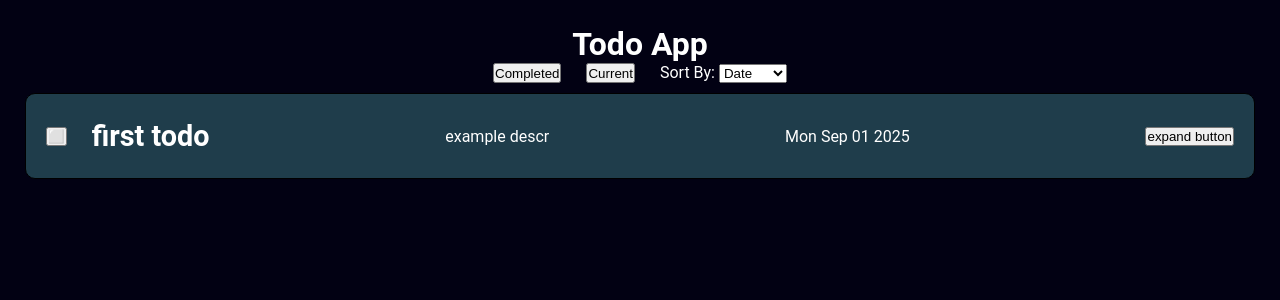
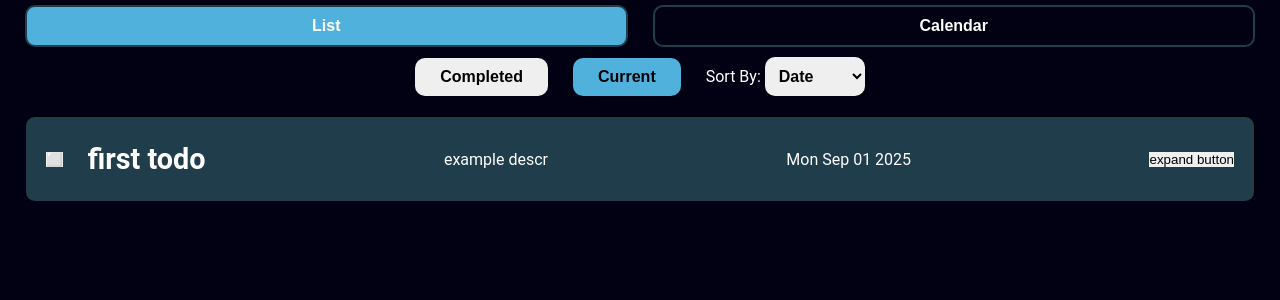
Before and after one commit to tommy-chabiras/Todo-App, a SvelteKit app: page / in a window 1280 px wide. Shown: the top 300 px of the page. Built offline with nearby package versions, Linux system fonts and the light colour scheme.

Commit message:
added some styling and nav for list/calendar view

```diff
--- a/src/app.css
+++ b/src/app.css
@@ -1,15 +1,18 @@
 :root {
 
-	--primary-colour: #1f3d4b;
+	--primary-colour: #51b1dd;
 	--secondary-colour: #facc15;
 
 	--font-colour: #ffffff;
+	--font-secondary-colour: #ffffff;
 	--font-family: "Roboto";
 
-	--font-size: 16px;
-
+	--font-sm: 14px;
+	--font-md: 16px;
+	--font-lg: 20px;
 
 	--bg-colour: #020113;
+	--card-bg-colour: #1f3d4b;
 
 	--spacing: 1rem;
 	--border-r: 10px;
@@ -18,14 +21,17 @@
 * {
 	margin: 0;
 	padding: 0;
+	border: none;
 }
 
 body {
 	background-color: var(--bg-colour);
-	padding: 25px;
+	padding: 5px 25px;
 	color: var(--font-colour);
 	font-family: var(--font-family);
 	user-select: none;
+
+
 }
 
 
--- a/src/lib/components/TodoItem.svelte
+++ b/src/lib/components/TodoItem.svelte
@@ -26,7 +26,7 @@
 		border: 1px solid black;
 		cursor: pointer;
 		border-radius: var(--border-r);
-		background-color: var(--primary-colour);
+		background-color: var(--card-bg-colour);
 		padding: 25px 20px;
 		align-items: center;
 	}
--- a/src/routes/+layout.svelte
+++ b/src/routes/+layout.svelte
@@ -1,13 +1,26 @@
 <script lang="ts">
 	export let data;
 	let filter: "current" | "completed" = "current";
+	let mode: "day" | "week" | "month" = "week";
+	let view: "list" | "calendar" = "list";
 
 	const { todos } = data;
 </script>
 
 <header>
-	<h1>Todo App</h1>
-	<nav>
+	<nav class="main-nav">
+		<button
+			onclick={() => (view = "list")}
+			class={view === "list" ? "active" : ""}>List</button
+		>
+		<button
+			onclick={() => (view = "calendar")}
+			class={view === "calendar" ? "active" : ""}>Calendar</button
+		>
+	</nav>
+</header>
+<nav class="sub-nav">
+	{#if view === "list"}
 		<button
 			onclick={() => (filter = "completed")}
 			class={filter === "completed" ? "active" : ""}>Completed</button
@@ -24,9 +37,21 @@
 				<option value="custom">Custom</option>
 			</select>
 		</div>
-	</nav>
-</header>
-
+	{:else if view === "calendar"}
+		<button
+			onclick={() => (mode = "day")}
+			class={mode === "day" ? "active" : ""}>Day</button
+		>
+		<button
+			onclick={() => (mode = "week")}
+			class={mode === "week" ? "active" : ""}>Week</button
+		>
+		<button
+			onclick={() => (mode = "month")}
+			class={mode === "month" ? "active" : ""}>Month</button
+		>
+	{/if}
+</nav>
 <main>
 	<slot />
 </main>
@@ -40,11 +65,53 @@
 		margin-bottom: 10px;
 	}
 
-	nav {
+	.main-nav > button {
+		background-color: var(--bg-colour);
+		color: var(--font-colour);
+		border: 2px solid var(--card-bg-colour);
+		flex: 1;
+	}
+
+	.sub-nav {
+		display: flex;
+		gap: 25px;
+		margin-bottom: 20px;
+	}
+
+	.main-nav,
+	.sub-nav {
 		display: flex;
 		gap: 25px;
 		justify-content: center;
+		align-items: center;
+	}
+	.main-nav {
+		justify-content: stretch;
 	}
 
+	label {
+		font-size: var(--font-md);
+	}
 
+	button,
+	select {
+		padding: 10px 25px;
+		font-size: var(--font-md);
+		border-radius: var(--border-r);
+		font-weight: bold;
+		cursor: pointer;
+	}
+
+	select {
+		padding: 10px;
+	}
+
+	option:checked {
+		font-weight: bold;
+		background-color: var(--primary-colour);
+	}
+
+	button.active {
+		background-color: var(--primary-colour);
+	}
 </style>
```
